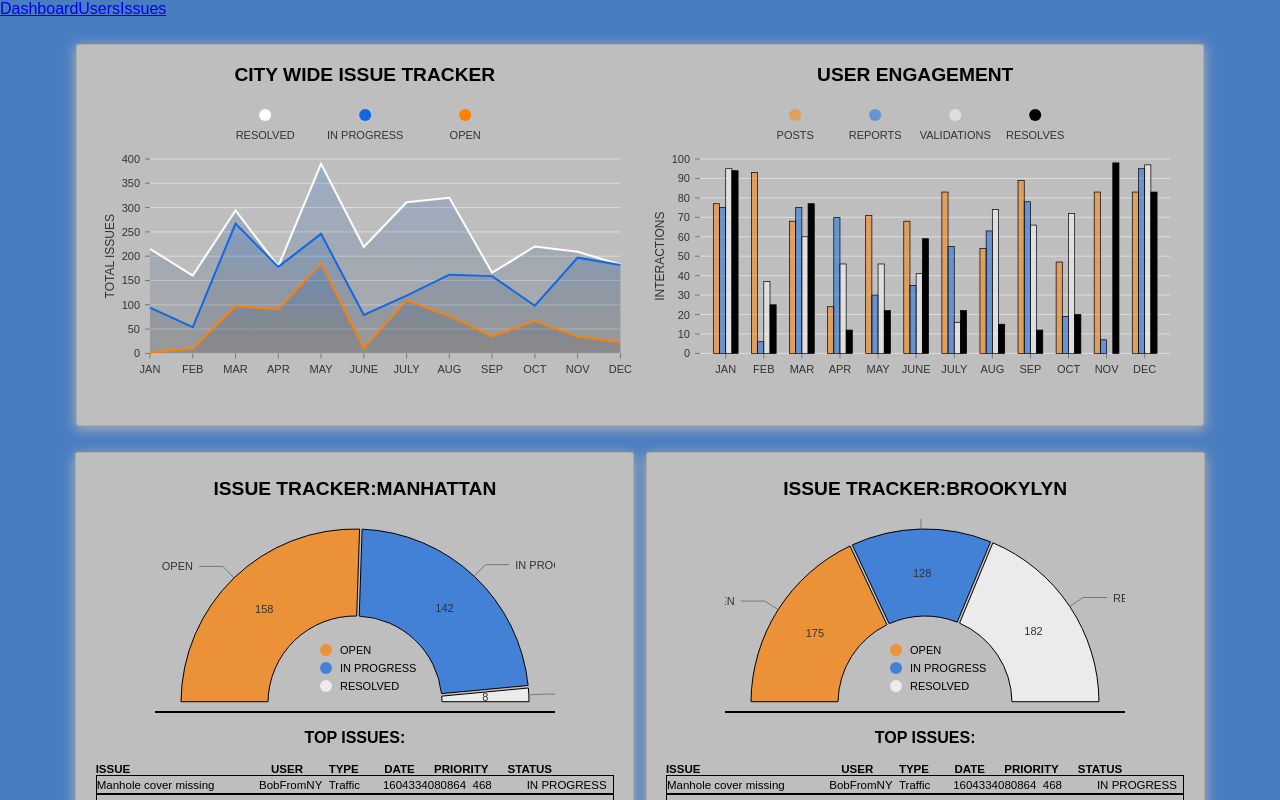
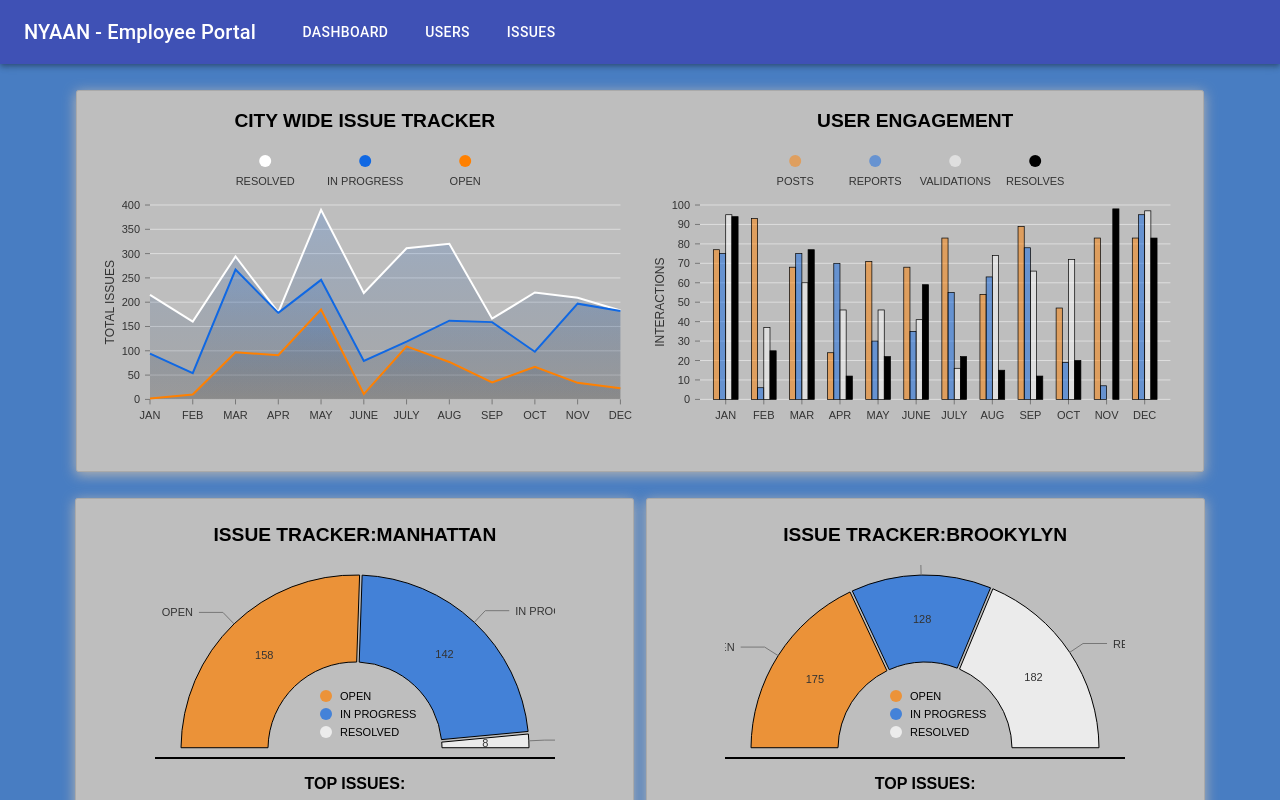
Before and after one commit to HRNYC32-BlueOcean/Gotham-311-Government, a React app: page / in a window 1280 px wide. Shown: the top 800 px of the page. Built offline with nearby package versions, Linux system fonts and the light colour scheme; the HTML template or start-up script is replaced by a standard one.

Commit message:
Add material ui styling to nav bar

```diff
--- a/src/App.jsx
+++ b/src/App.jsx
@@ -3,14 +3,27 @@ import { BrowserRouter as Router, Switch, Route, Link } from "react-router-dom";
 import EmployeeDashboard from './components/EmployeeDashboard/EmployeeDashboard';
 import IssuesPage from './components/IssuePage/IssuesPage';
 import UserData from './components/UserData/UserData';
+import { AppBar, Toolbar, Button, Typography } from '@material-ui/core';
+
 
 const App = (props) => (
       <Router>
-        <nav>
-          <Link to="/">Dashboard</Link>
-          <Link to="/users">Users</Link>
-          <Link to="/issues">Issues</Link>
-        </nav>
+        <AppBar position="static">
+          <Toolbar>
+            <Typography variant="h6" style={{ marginRight: '3vw' }}>
+              NYAAN - Employee Portal
+            </Typography>
+            <Link to="/" style={{ textDecoration: 'none', marginRight: '1.5vw' }}>
+              <Button style={{ color: 'white'}}>Dashboard</Button>
+            </Link>
+            <Link to="/users" style={{ textDecoration: 'none', marginRight: '1.5vw'  }}>
+              <Button style={{ color: 'white'}}>Users</Button>
+            </Link>
+            <Link to="/issues" style={{ textDecoration: 'none', marginRight: '1.5vw'  }}>
+              <Button style={{ color: 'white'}}>Issues</Button>
+            </Link>
+          </Toolbar>
+        </AppBar>
         <Switch>
           <Route exact path="/">
             <EmployeeDashboard/>
```
